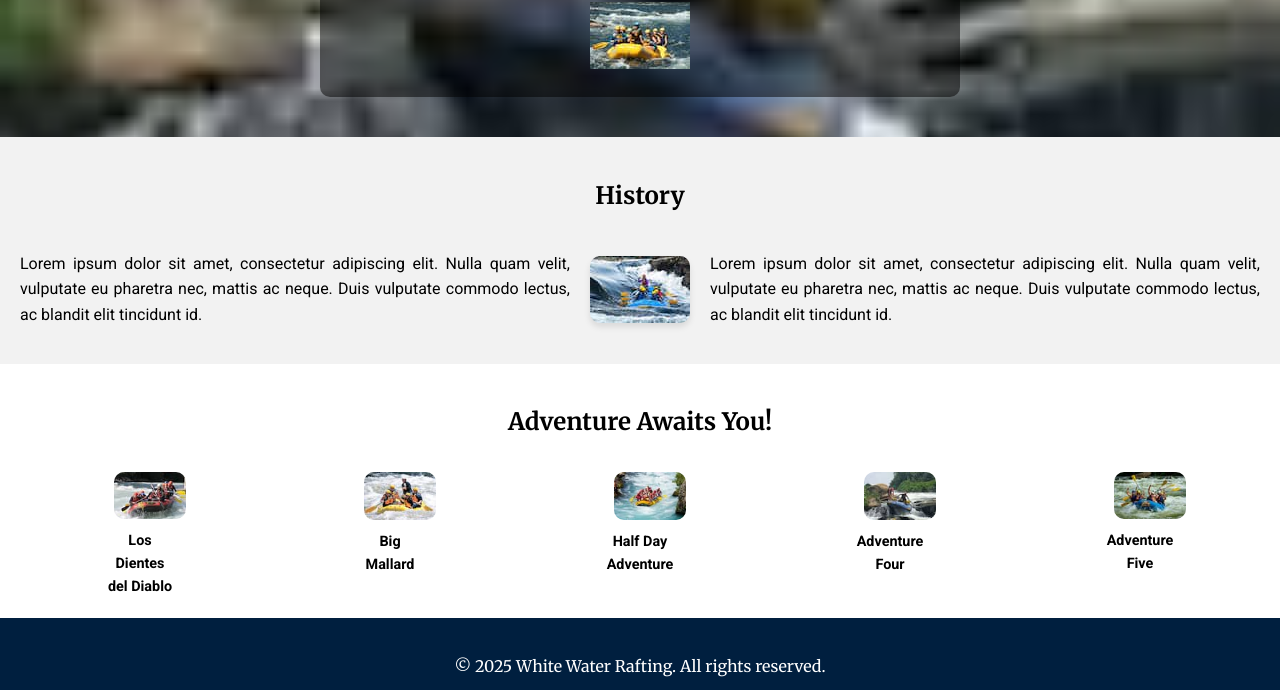
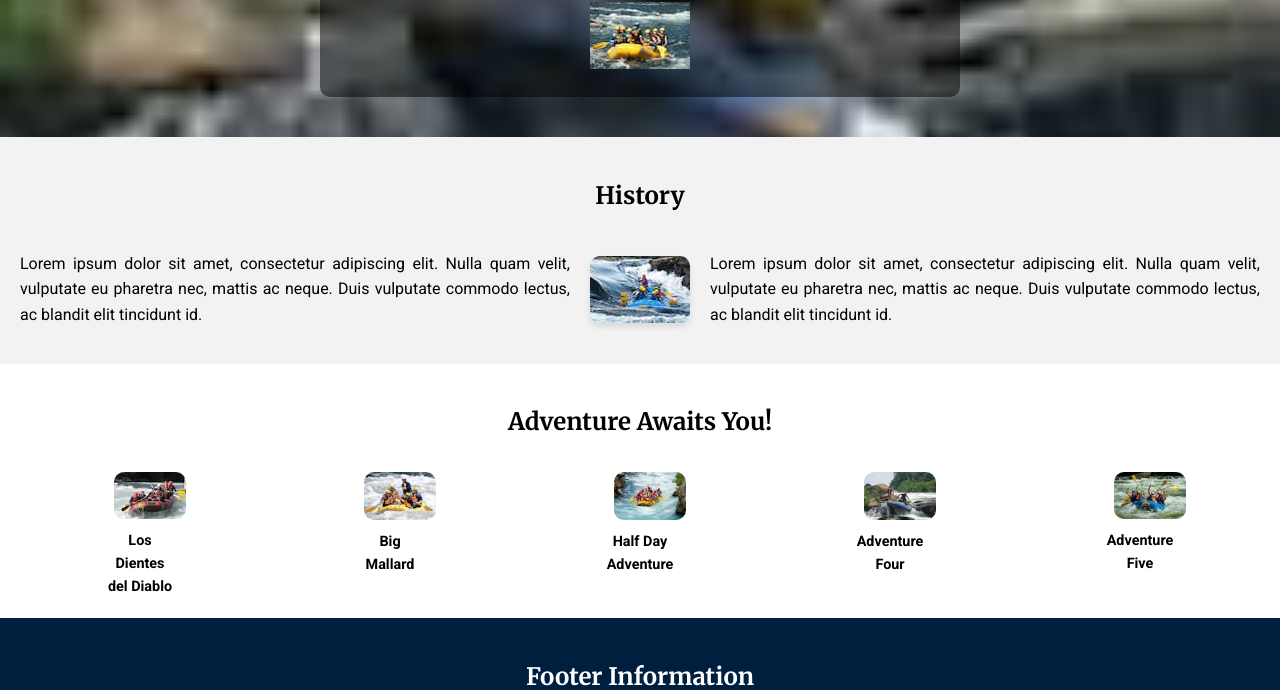
Before and after one commit to HarryMichael-bit/wdd130, a plain HTML site: page wwr/about.html in a window 1280 px wide. Shown: the part 465-1155 px from the top of the page. Drawn offline with Linux system fonts and the light colour scheme.

Commit message:
about_html

```diff
--- a/wwr/about.html
+++ b/wwr/about.html
@@ -88,6 +88,7 @@
 
     <footer>
         <section class="footer-info">
+            <h2>Footer Information</h2>
             <p>&copy; 2025 White Water Rafting. All rights reserved.</p>
         </section>
         <section class="social-links">
```
